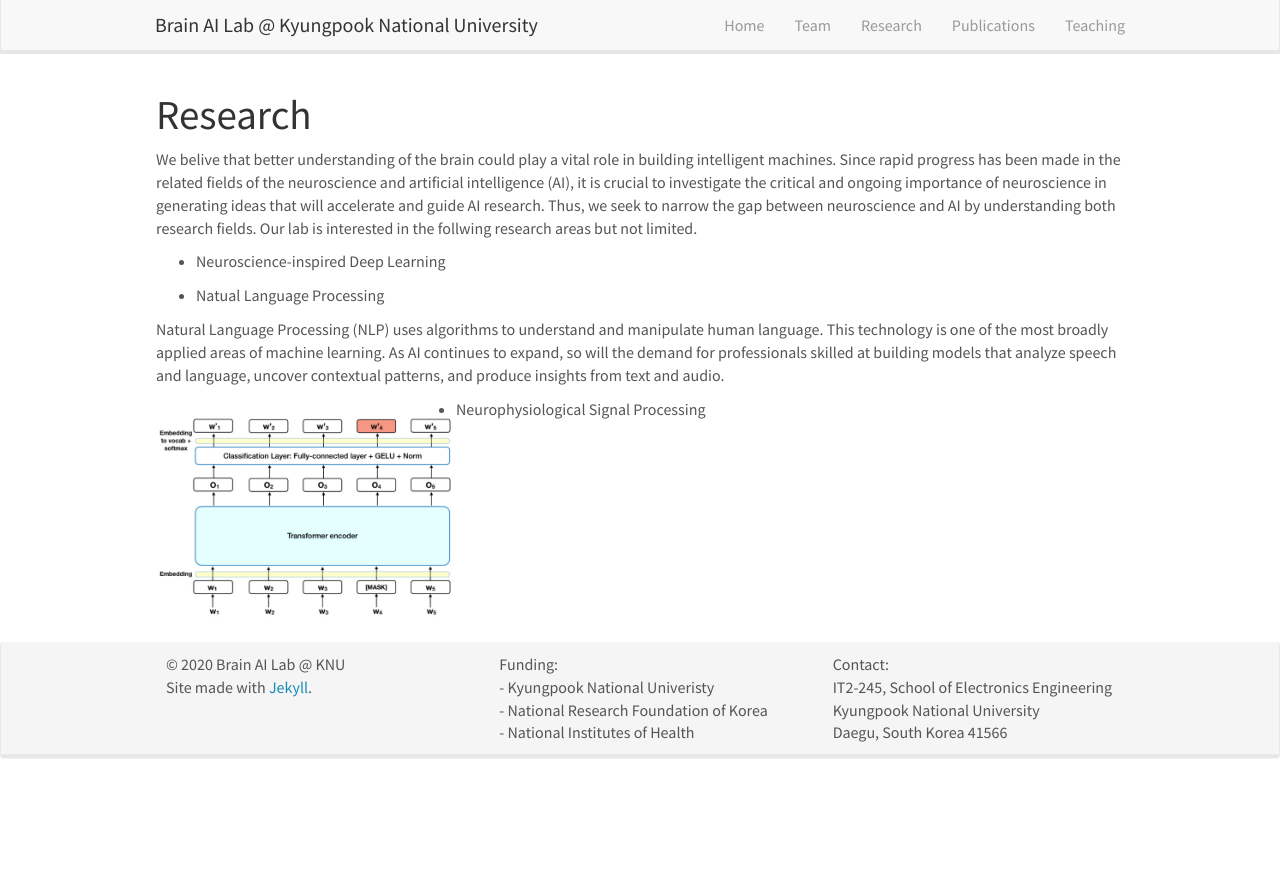
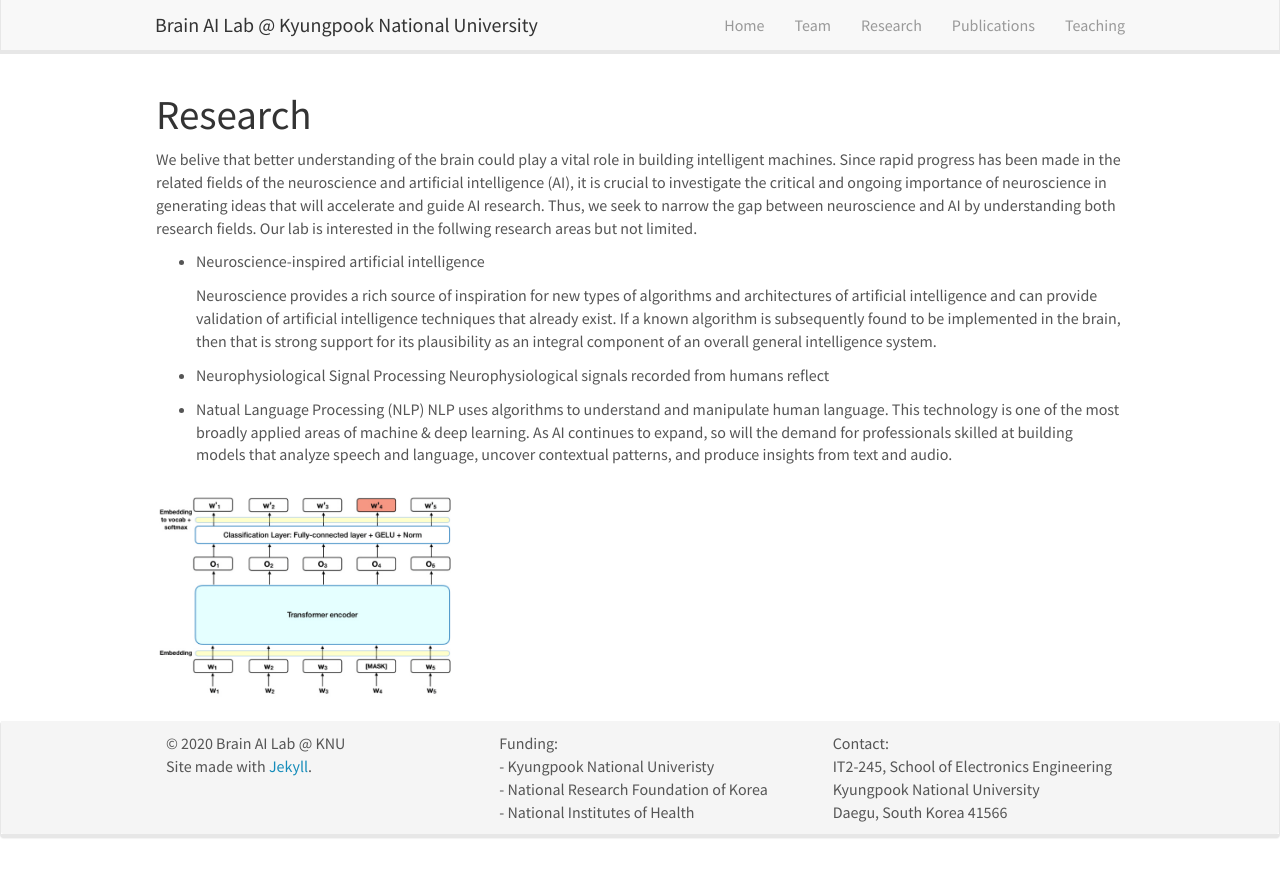
Before and after one commit to KNU-BrainAI/knu-brainai.github.io, a Jekyll site: the page built from _pages/research.md, in a window 1280 px wide. Shown: the top 877 px of the page. Built offline with Jekyll 4.4.1, drawn with Linux system fonts in a browser that asks for light colours; nearby versions of some CDN libraries.

Commit message:
Update research.md

```diff
--- a/_pages/research.md
+++ b/_pages/research.md
@@ -11,13 +11,14 @@ permalink: /research/
 We belive that better understanding of the brain could play a vital role in building intelligent machines. Since rapid progress has been made in the related
 fields of the neuroscience and artificial intelligence (AI), it is crucial to investigate the critical and ongoing importance of neuroscience in generating ideas that will accelerate and guide AI research. Thus, we seek to narrow the gap between neuroscience and AI by understanding both research fields. Our lab is interested in the follwing research areas but not limited.
 
-- Neuroscience-inspired Deep Learning
+- Neuroscience-inspired artificial intelligence
 
-- Natual Language Processing
+  Neuroscience provides a rich source of inspiration for new types of algorithms and architectures of artificial intelligence and can provide validation of   artificial intelligence techniques that already exist. If a known algorithm is subsequently found to be implemented in the brain, then that is strong support for its plausibility as an integral component of an overall general intelligence system.
 
-Natural Language Processing (NLP) uses algorithms to understand and manipulate human language. This technology is one of the most broadly applied areas of machine learning. As AI continues to expand, so will the demand for professionals skilled at building models that analyze speech and language, uncover contextual patterns, and produce insights from text and audio.
+- Neurophysiological Signal Processing
+  Neurophysiological signals recorded from humans reflect
+
+- Natual Language Processing (NLP)
+  NLP uses algorithms to understand and manipulate human language. This technology is one of the most broadly applied areas of machine & deep learning. As AI continues to expand, so will the demand for professionals skilled at building models that analyze speech and language, uncover contextual patterns, and produce insights from text and audio.
 
 ![]({{ site.url }}{{ site.baseurl }}/images/bert.jpg){: style="width: 300px; float: left; border: 10px"}
-
-
-- Neurophysiological Signal Processing
```
